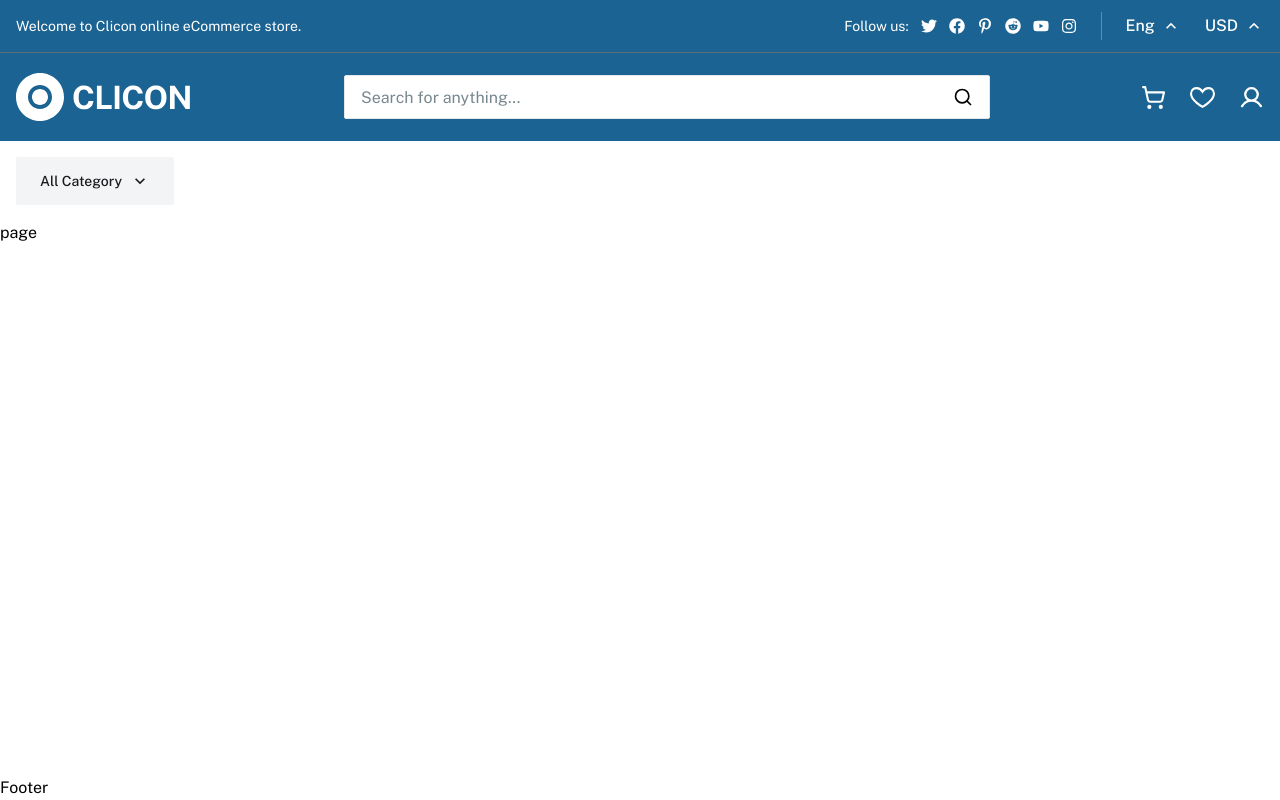
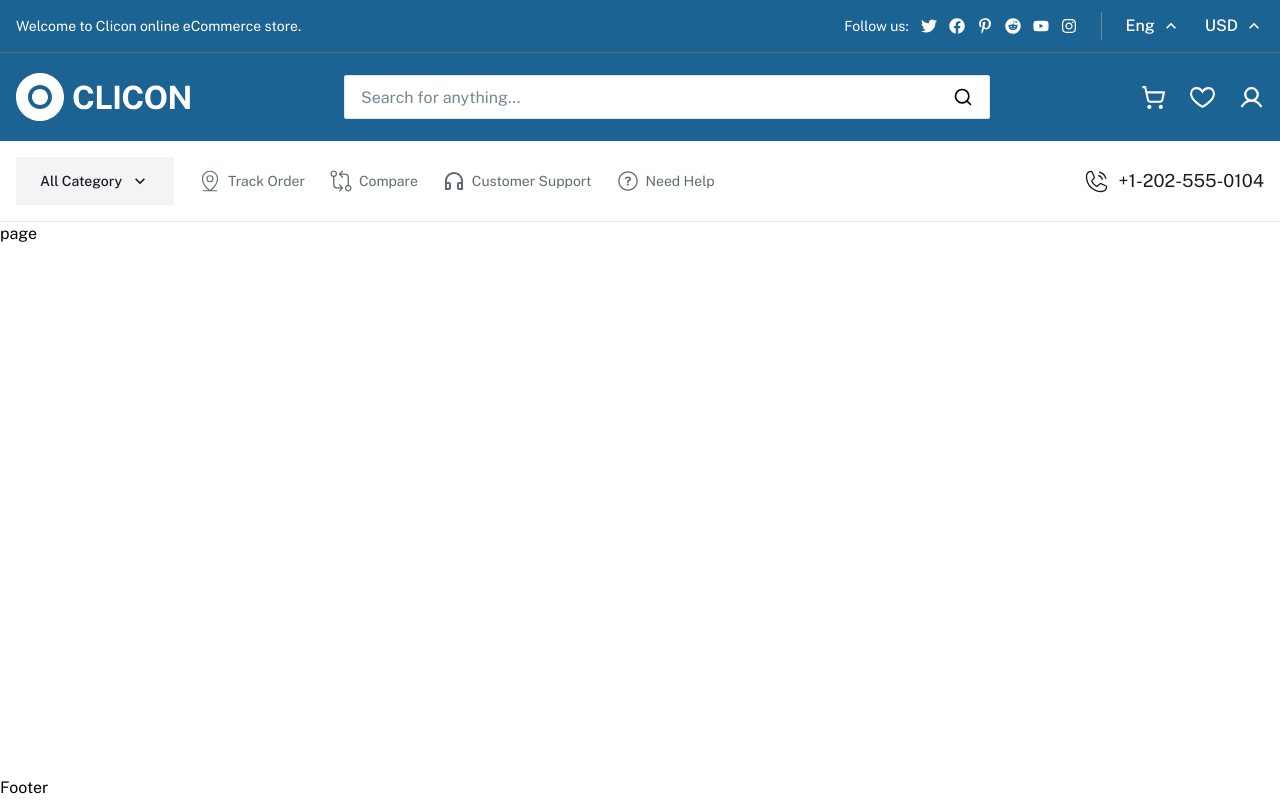
Before and after one commit to herihermansyah/clicon-ecommerce-marketplace, a Next.js app: page / in a window 1280 px wide. Built offline with nearby package versions, Linux system fonts and the light colour scheme.

Commit message:
fix: style layout and add phone number, haeder menu

```diff
--- a/src/layouts/header.tsx
+++ b/src/layouts/header.tsx
@@ -1,5 +1,6 @@
 import CategoryMegaMenu from "@/components/category-mega-menu";
 import CurrencySelect from "@/components/currency-select";
+import HeaderMenu from "@/components/header-menu";
 import LanguageSelect from "@/components/language-select";
 import Logo from "@/components/logo";
 import SearchBar from "@/components/search-bar";
@@ -7,7 +8,7 @@ import SocialMedia from "@/components/social-media";
 import Typography from "@/components/ui/typography";
 import {UserControlCompunded} from "@/components/user-control";
 import WrapperMain from "@/components/wrapper-main";
-import React from "react";
+import {PiPhoneCallLight} from "react-icons/pi";
 
 const Header = () => {
   return (
@@ -37,12 +38,19 @@ const Header = () => {
         </WrapperMain>
       </div>
       {/* menu all categories and sub categories */}
-      <div>
-        <div>
-          <WrapperMain className="py-4">
+      <div className="border-b border-gray-100 bg-gray-00">
+        <WrapperMain className="py-4 flex items-center justify-between">
+          <div className="flex items-center gap-6">
             <CategoryMegaMenu />
-          </WrapperMain>
-        </div>
+            <HeaderMenu />
+          </div>
+          <div className="flex items-center gap-2">
+            <span className="text-[28px] text-gray-900">
+              <PiPhoneCallLight />
+            </span>
+            <Typography variant={"l"}>+1-202-555-0104</Typography>
+          </div>
+        </WrapperMain>
       </div>
     </div>
   );
```
